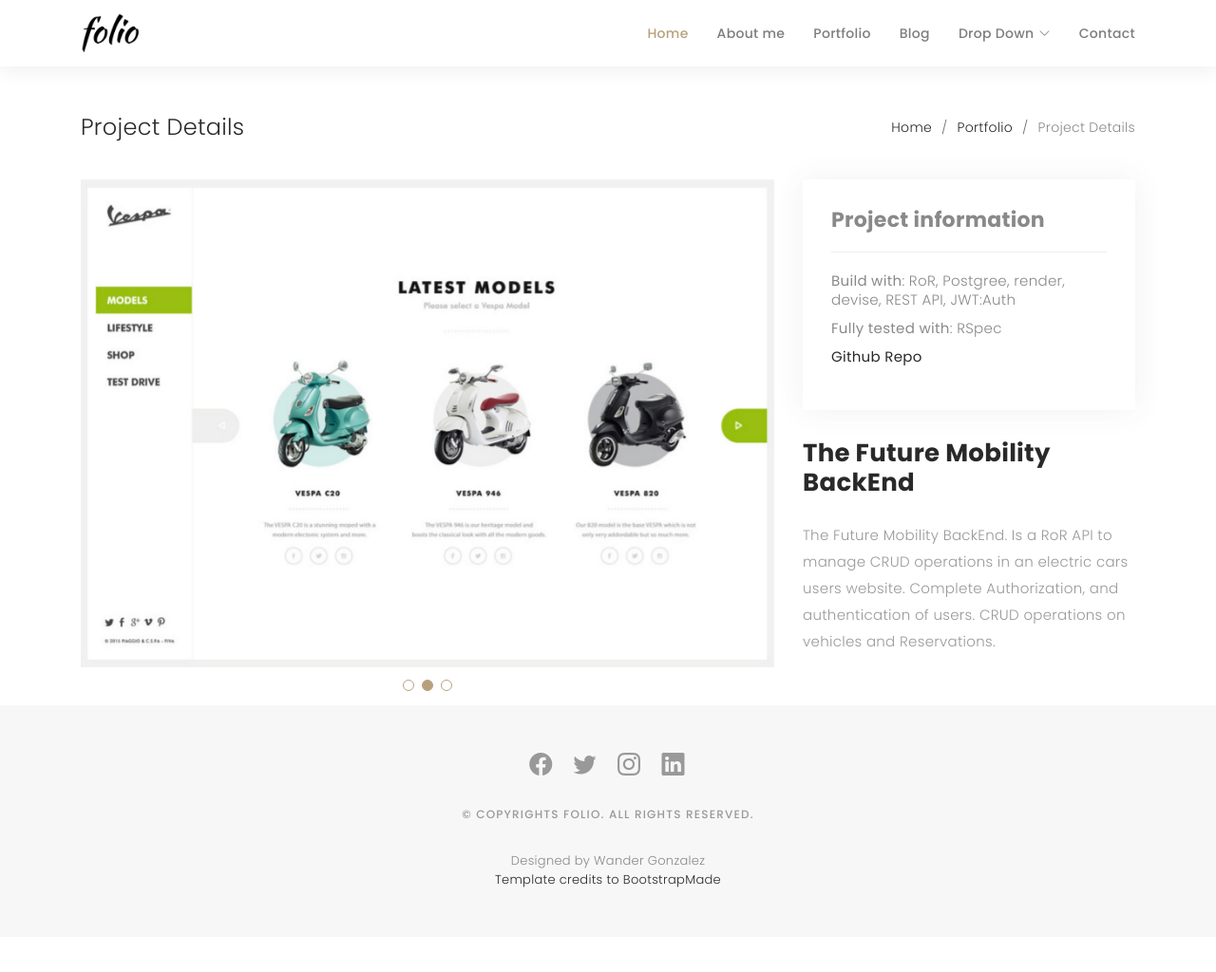
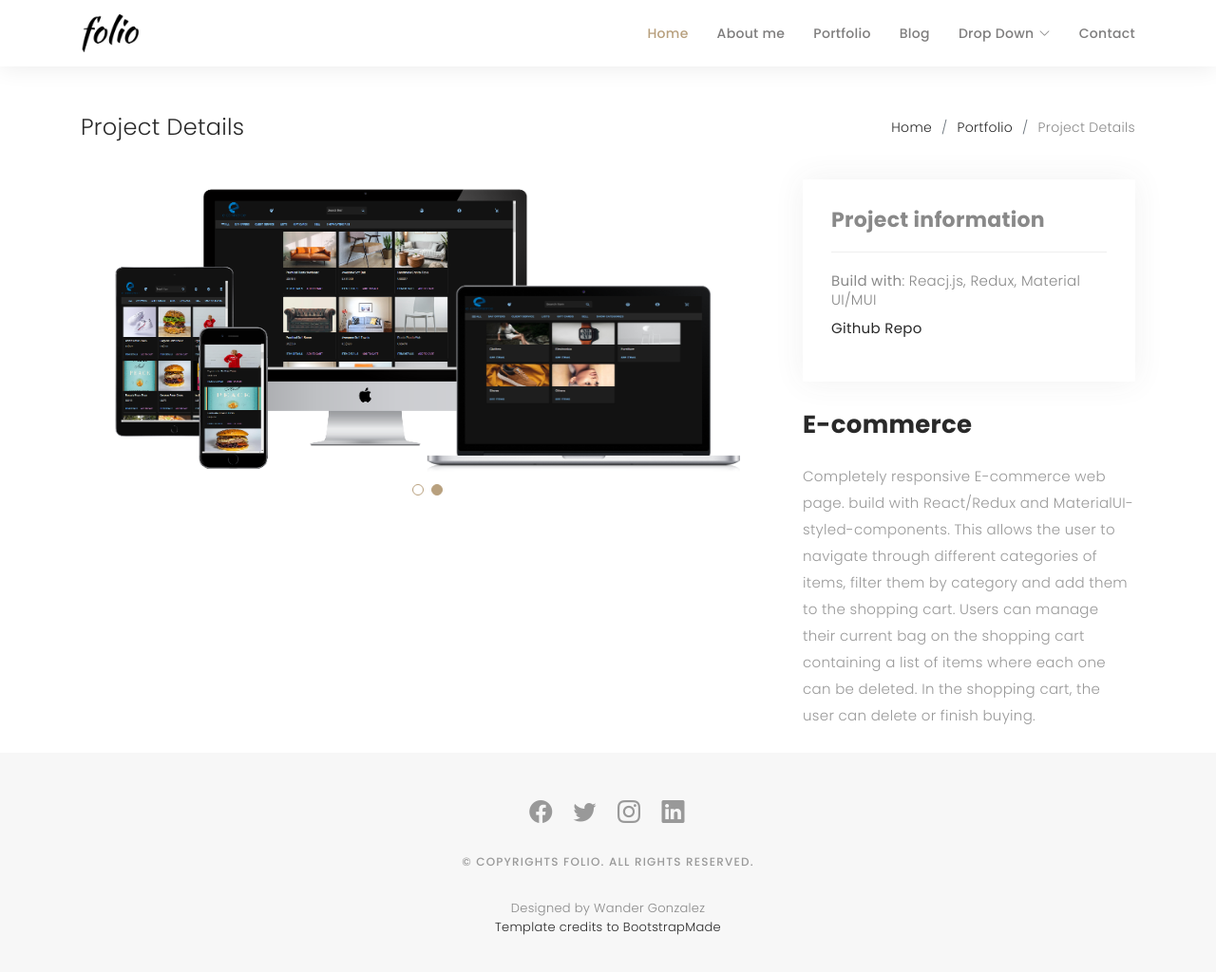
Before and after one commit to wandergithub/portfolio-simple, a Jekyll site: the page built from project_details4.html, in a window 1280 px wide and 1037 px high. Shown: the top 1024 px of the window at 95% size. Built offline with Jekyll 4.4.1, drawn with Linux system fonts in a browser that asks for light colours; nearby versions of some CDN libraries; some web fonts are replaced; library files that are not in the unit come from our copies; comment, search, counter and statistics services are not loaded.

Commit message:
Add project details 4

```diff
--- a/_layouts/project_details.html
+++ b/_layouts/project_details.html
@@ -99,7 +99,9 @@
               <h3>Project information</h3>
               <ul>
                 <li><strong>Build with</strong>: {{ page.stack }}</li>
+                {% if page.test %}
                 <li><strong>Fully tested with</strong>: {{ page.test }}</li>
+                {% endif %}
                 <li><strong><a href="{{ page.github_link }}" target="_blank">Github Repo</a></strong></li>
                 {% if page.live_link %}
                 <li><strong><a href="{{ page.live_link }}" target="_blank">Live Demo</a></strong></li>
--- a/project_details4.html
+++ b/project_details4.html
@@ -1,18 +1,16 @@
 ---
 layout: project_details
 
-project_name: The Future Mobility BackEnd
+project_name: E-commerce
 
-test: RSpec
+image1: assets/img/portfolio/project4/app_screenshot.png
+image2: assets/img/portfolio/project4/app_screenshot2.png
 
-image1: assets/img/portfolio/project1/booking.png
-image2: assets/img/portfolio/project1/list.png
-image4: assets/img/portfolio/project1/vespa.png
-
-stack: RoR, Postgree, render, devise, REST API, JWT:Auth
-
-github_link: https://github.com/Agetuni/the_future_mobility_backend
+stack: Reacj.js, Redux, Material UI/MUI
+github_link: https://github.com/wandergithub/e-commerce
 ---
 
-The Future Mobility BackEnd. Is a RoR API to manage CRUD operations in an electric cars users website. Complete
-Authorization, and authentication of users. CRUD operations on vehicles and Reservations.
+Completely responsive E-commerce web page. build with React/Redux and MaterialUI-styled-components. This allows the user
+to navigate through different categories of items, filter them by category and add them to the shopping cart. Users can
+manage their current bag on the shopping cart containing a list of items where each one can be deleted. In the shopping
+cart, the user can delete or finish buying.
```
Also changed, not shown: assets/img/portfolio/project4/app_screenshot.png (added), assets/img/portfolio/project4/app_screenshot2.png (added).
